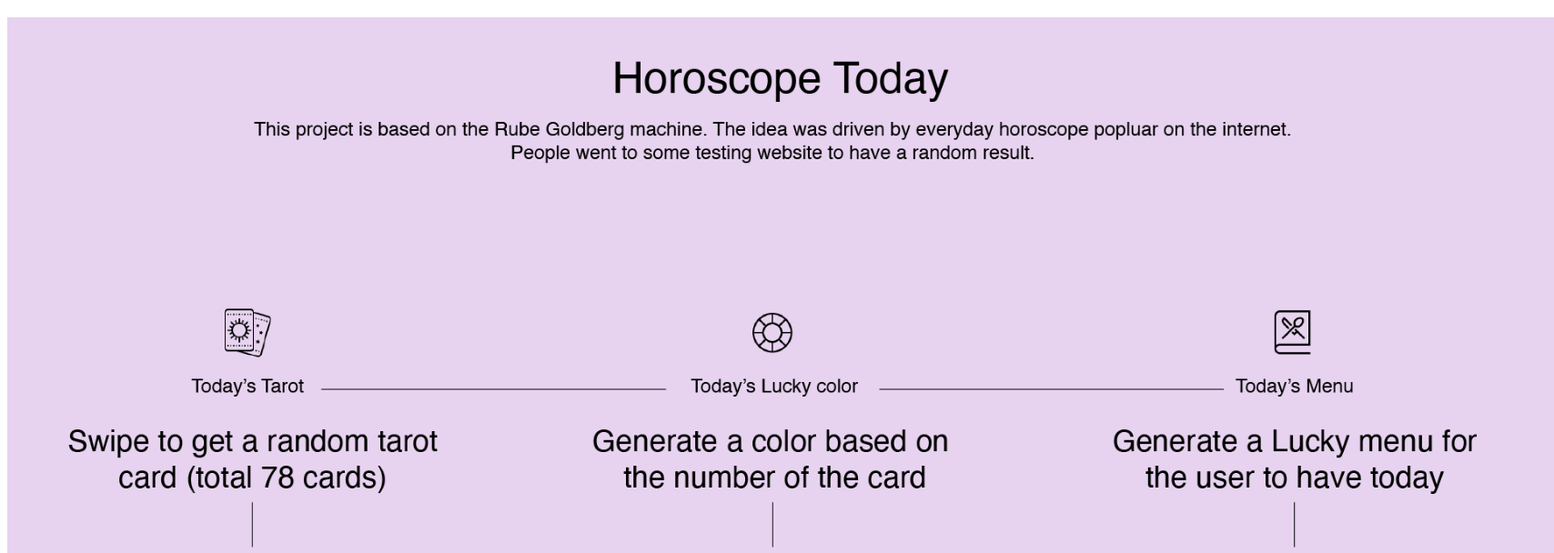
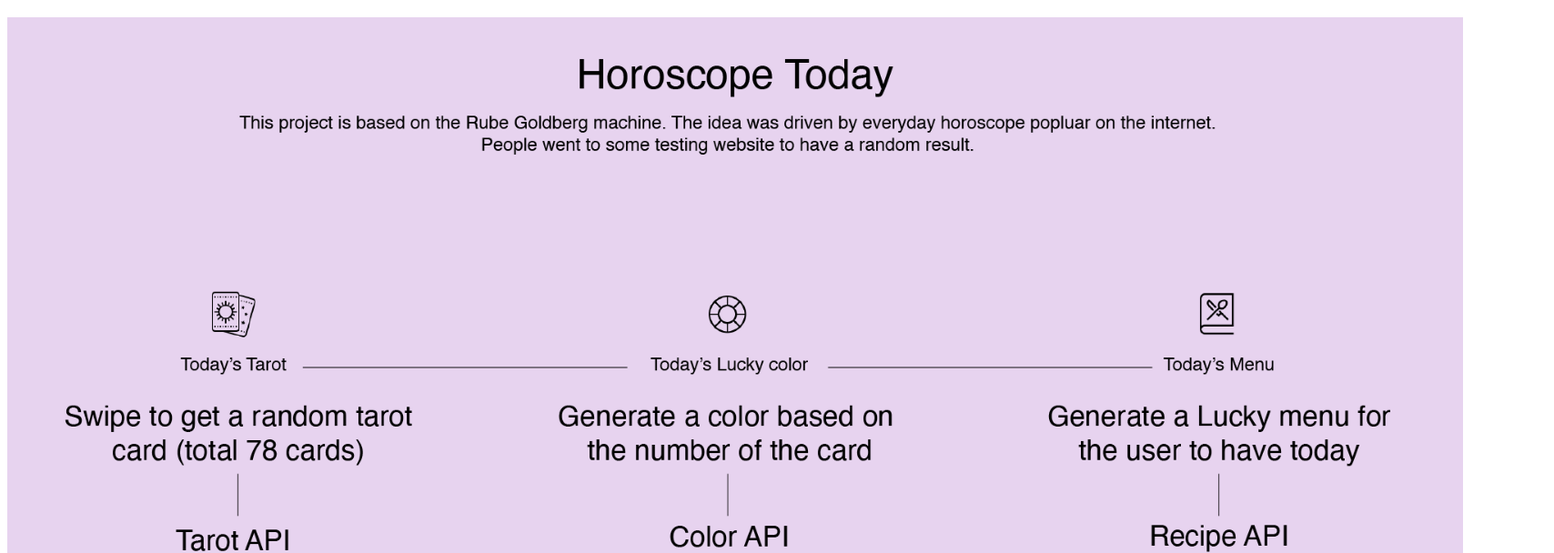
Before and after one commit to lukazhuang/CretiveTect4, a plain HTML site: page Project1/index.html in a window 1280 px wide. Shown: the part 61-669 px from the top of the page at 91% size, 1708 px wide, since content can reach past the window. Drawn offline with Linux system fonts and the light colour scheme.

Commit message:
change size

```diff
--- a/Project1/index.html
+++ b/Project1/index.html
@@ -7,7 +7,7 @@
 </head>
 <body>
     <h1 style="font-family: Arial, Helvetica, sans-serif;">Project 1: A Rube Goldberg machine</h1>
-    <p style="text-align:center;"><img src="Diagram.png" width="1700px" alt="diagram"/>
+    <p style="text-align:center;"><img src="Diagram.png" width="1600px" alt="diagram"/>
 
 </body>
 </html>
```
Also changed, not shown: 1 other file.
